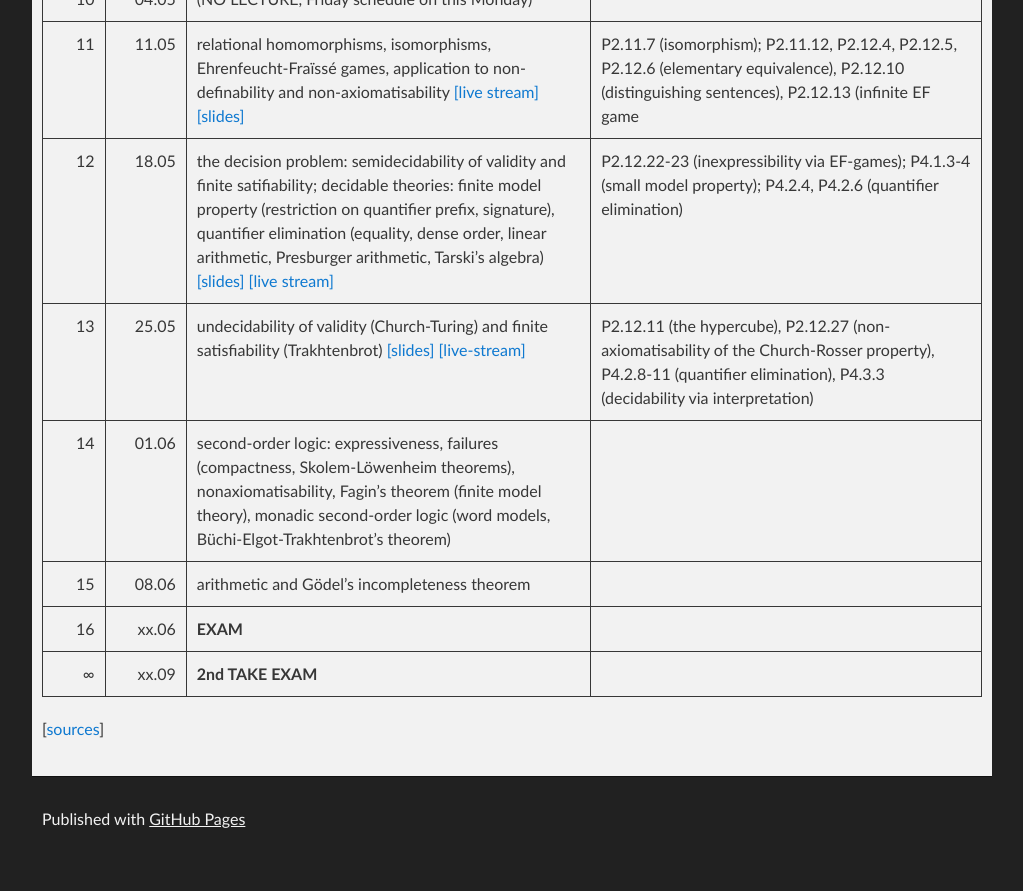
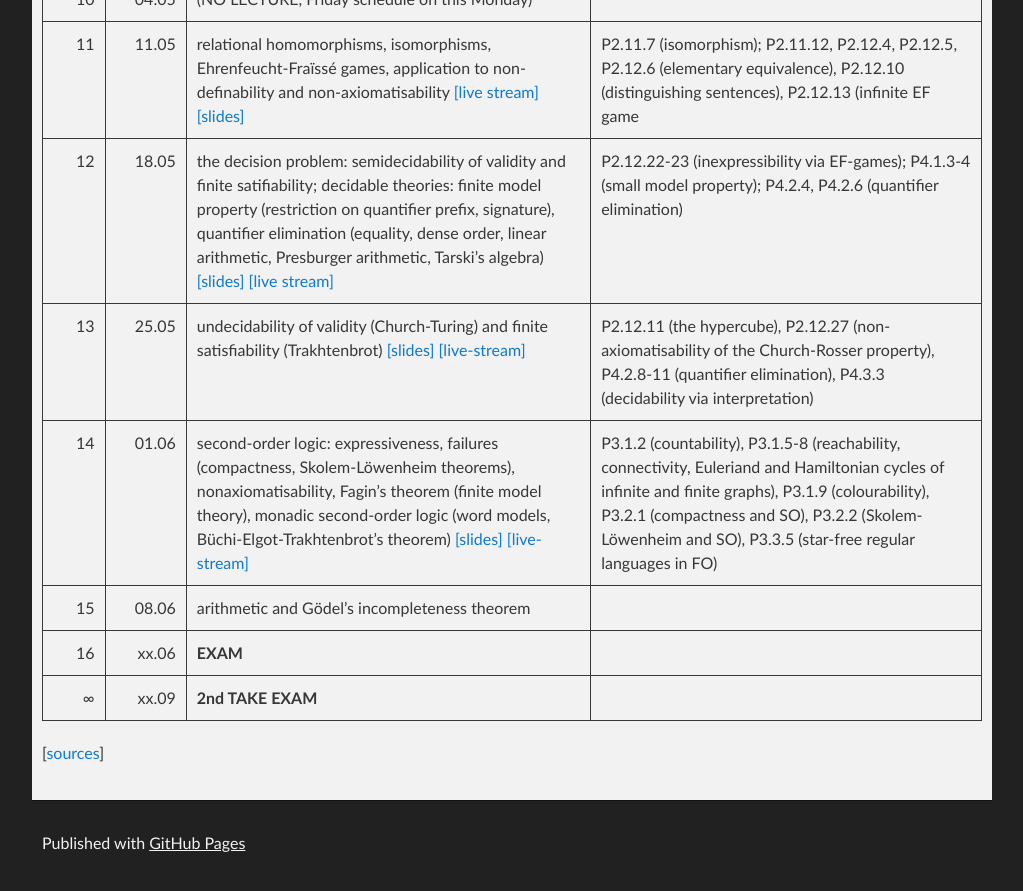
Before and after one commit to lclem/logic_course, a Jekyll site: the page built from docs/index.md, in a window 1280 px wide and 900 px high, scrolled down 3496 px. Shown: the top 891 px of the window, without its empty margins (128-1151 px from the left). Built offline with Jekyll 4.4.1, drawn with Linux system fonts in a browser that asks for light colours; our own code applies the rules of GitHub Pages for plain Markdown files.

Commit message:
Update index.md

```diff
--- a/docs/index.md
+++ b/docs/index.md
@@ -78,7 +78,7 @@ Rocket.Chat:
 | 11 | 11.05 | relational homomorphisms, isomorphisms, Ehrenfeucht-Fraïssé games, application to non-definability and non-axiomatisability [[live stream]](https://youtu.be/mtmksRJ3zmM) [[slides]](slides/09-EF_games.pdf) | P2.11.7 (isomorphism); P2.11.12, P2.12.4, P2.12.5, P2.12.6 (elementary equivalence), P2.12.10 (distinguishing sentences), P2.12.13 (infinite EF game |
 | 12 | 18.05 | the decision problem: semidecidability of validity and finite satifiability; decidable theories: finite model property (restriction on quantifier prefix, signature), quantifier elimination (equality, dense order, linear arithmetic, Presburger arithmetic, Tarski's algebra) [[slides]](slides/10-quantifier_elimination.pdf) [[live stream]](https://youtu.be/PpFjRg2_NpM) | P2.12.22-23 (inexpressibility via EF-games); P4.1.3-4 (small model property); P4.2.4, P4.2.6 (quantifier elimination) |
 | 13 | 25.05 | undecidability of validity (Church-Turing) and finite satisfiability (Trakhtenbrot) [[slides]](slides/11-undecidability.pdf) [[live-stream]](https://youtu.be/3NRi9S-F2Vk) | P2.12.11 (the hypercube), P2.12.27 (non-axiomatisability of the Church-Rosser property), P4.2.8-11 (quantifier elimination), P4.3.3 (decidability via interpretation) |
-| 14 | 01.06 | second-order logic: expressiveness, failures (compactness, Skolem-Löwenheim theorems), nonaxiomatisability, Fagin's theorem (finite model theory), monadic second-order logic (word models, Büchi-Elgot-Trakhtenbrot's theorem) | |
+| 14 | 01.06 | second-order logic: expressiveness, failures (compactness, Skolem-Löwenheim theorems), nonaxiomatisability, Fagin's theorem (finite model theory), monadic second-order logic (word models, Büchi-Elgot-Trakhtenbrot's theorem) [[slides]](slides/12-second_order_logic.pdf) [[live-stream]](https://youtu.be/qzMv-BpticE) | P3.1.2 (countability), P3.1.5-8 (reachability, connectivity, Euleriand and Hamiltonian cycles of infinite and finite graphs), P3.1.9 (colourability), P3.2.1 (compactness and SO), P3.2.2 (Skolem-Löwenheim and SO), P3.3.5 (star-free regular languages in FO)|
 | 15 | 08.06 | arithmetic and Gödel's incompleteness theorem | |
 | 16 | xx.06 | **EXAM** | |
 | ∞ | xx.09 | **2nd TAKE EXAM** | |
```
